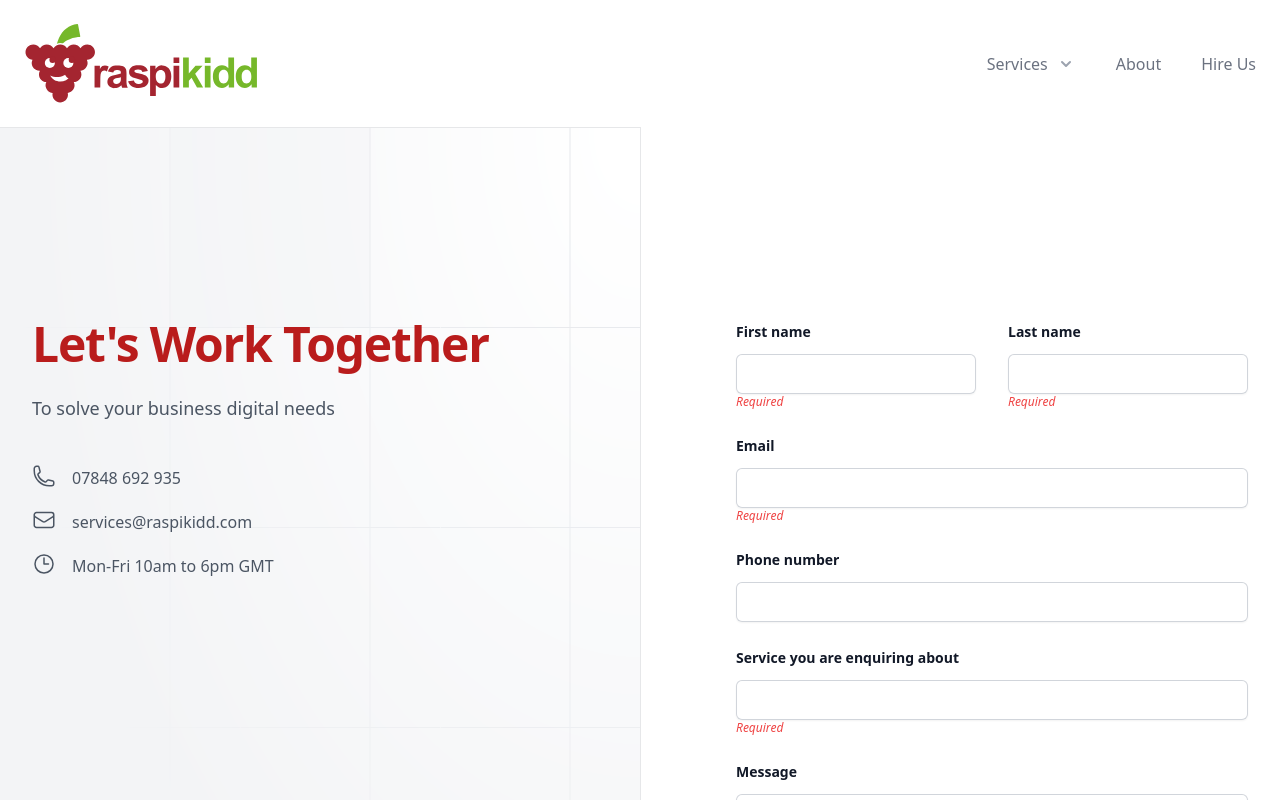
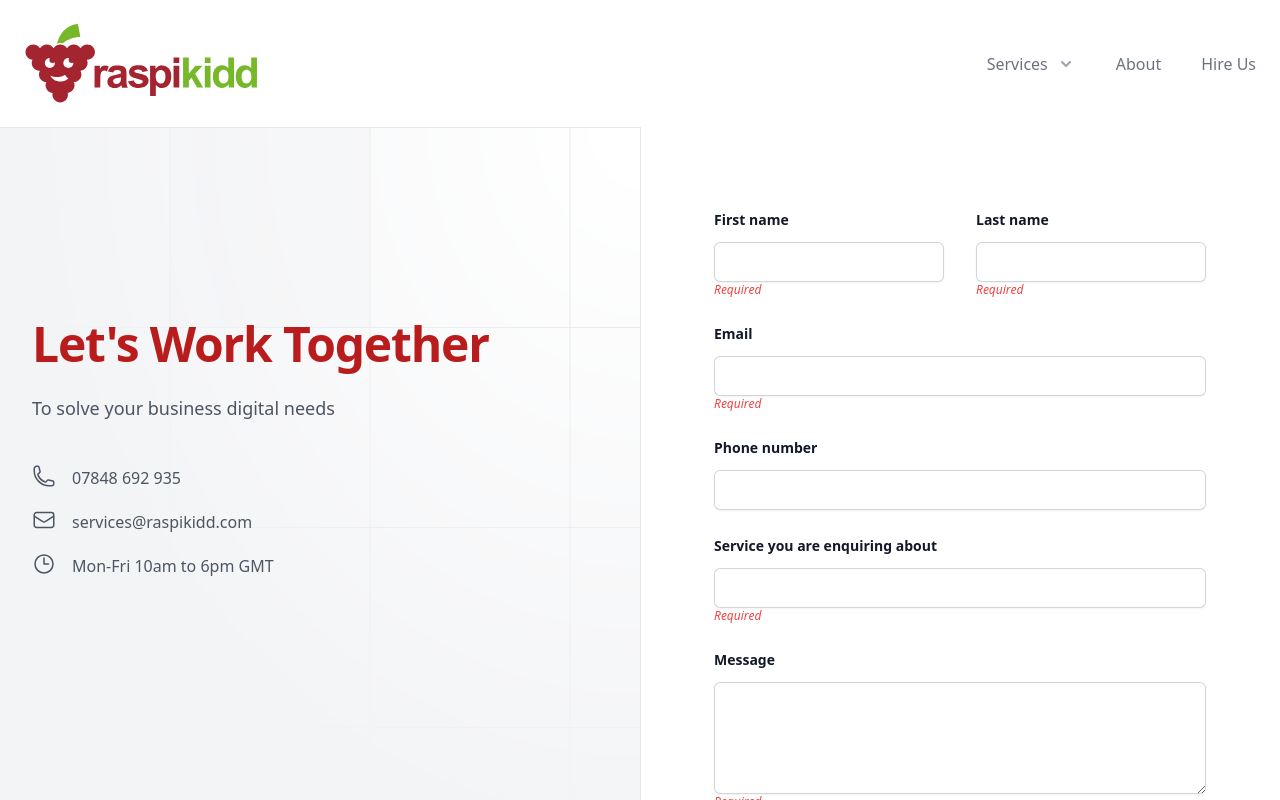
Before and after one commit to DigitalITServices/DigitalServices, a Nuxt app: page /HireMe in a window 1280 px wide. Shown: the top 800 px of the page. Built offline with nearby package versions, Linux system fonts and the light colour scheme.

Commit message:
updated form

```diff
--- a/nuxt.config.ts
+++ b/nuxt.config.ts
@@ -4,10 +4,10 @@ export default defineNuxtConfig({
   modules: [
     '@nuxtjs/tailwindcss',
   ],
-  nitro: {
+  /*nitro: {
     prerender: {
     routes: [ '/HireMe', '/simple-netlify-form' ]
     }
-    },
+    },*/
 
 })
--- a/pages/HireMe.vue
+++ b/pages/HireMe.vue
@@ -55,13 +55,13 @@
         </div>
       </div>
       <!-- Contact Form -->
-     <!-- <form
+     <form
         class="mx-auto mt-16 max-w-xl sm:mt-20"
         name="contact"
         method="POST"
         data-netlify="true"
-        data-netlify-honeypot="bot-field"> -->
-      <form action="/simple-netlify-form" method="POST" data-netlify="true" name="contact" class="px-6 pb-24 pt-20 sm:pb-32 lg:px-8 lg:py-48">
+        data-netlify-honeypot="bot-field">
+      <!-- <form action="/simple-netlify-form" method="POST" data-netlify="true" name="contact" class="px-6 pb-24 pt-20 sm:pb-32 lg:px-8 lg:py-48">-->
         <input type="hidden" name="form-name" value="contact" />
         <p hidden>
 		      <label>Don’t fill this out: <input name="bot-field" /></label>
```
